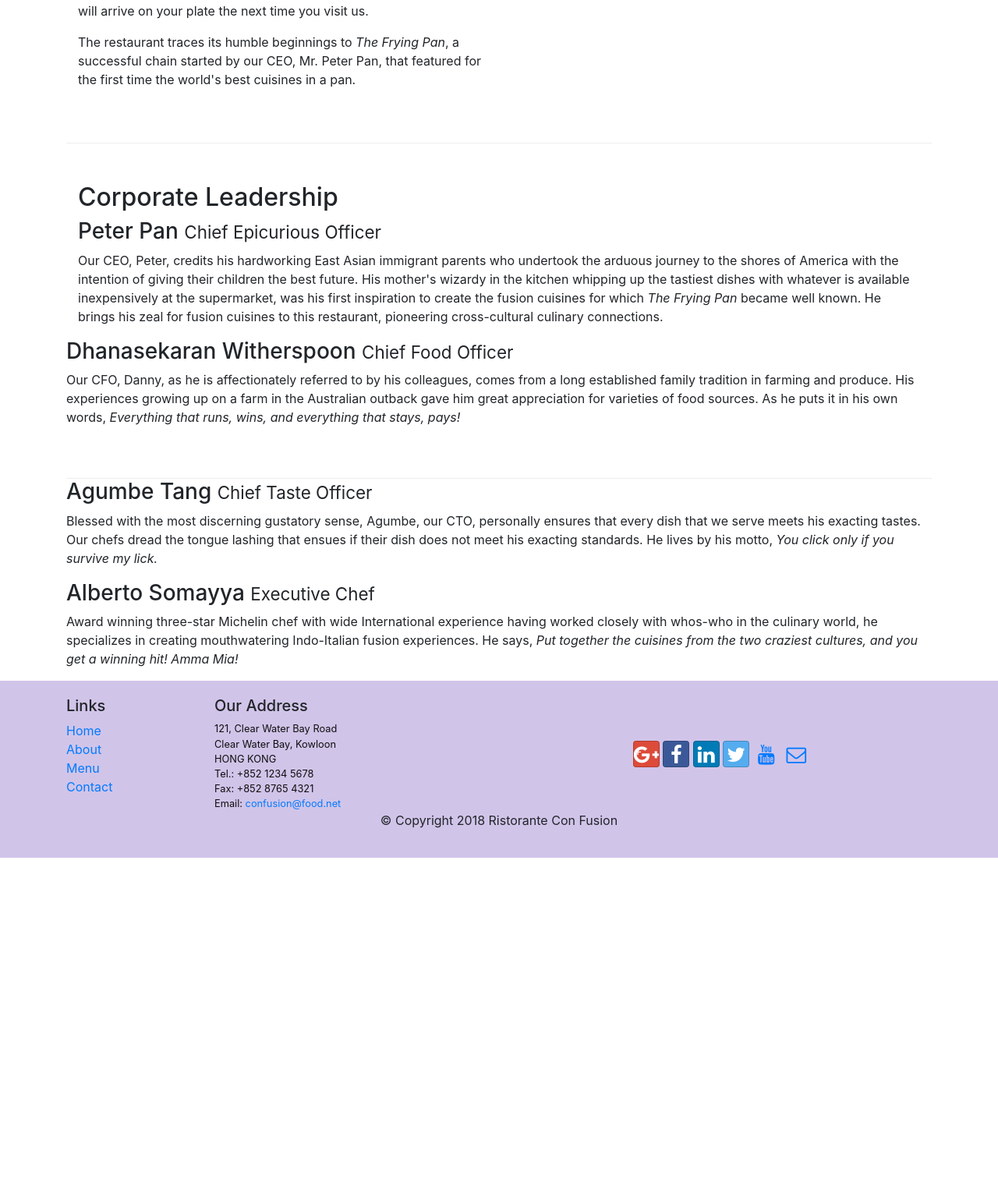
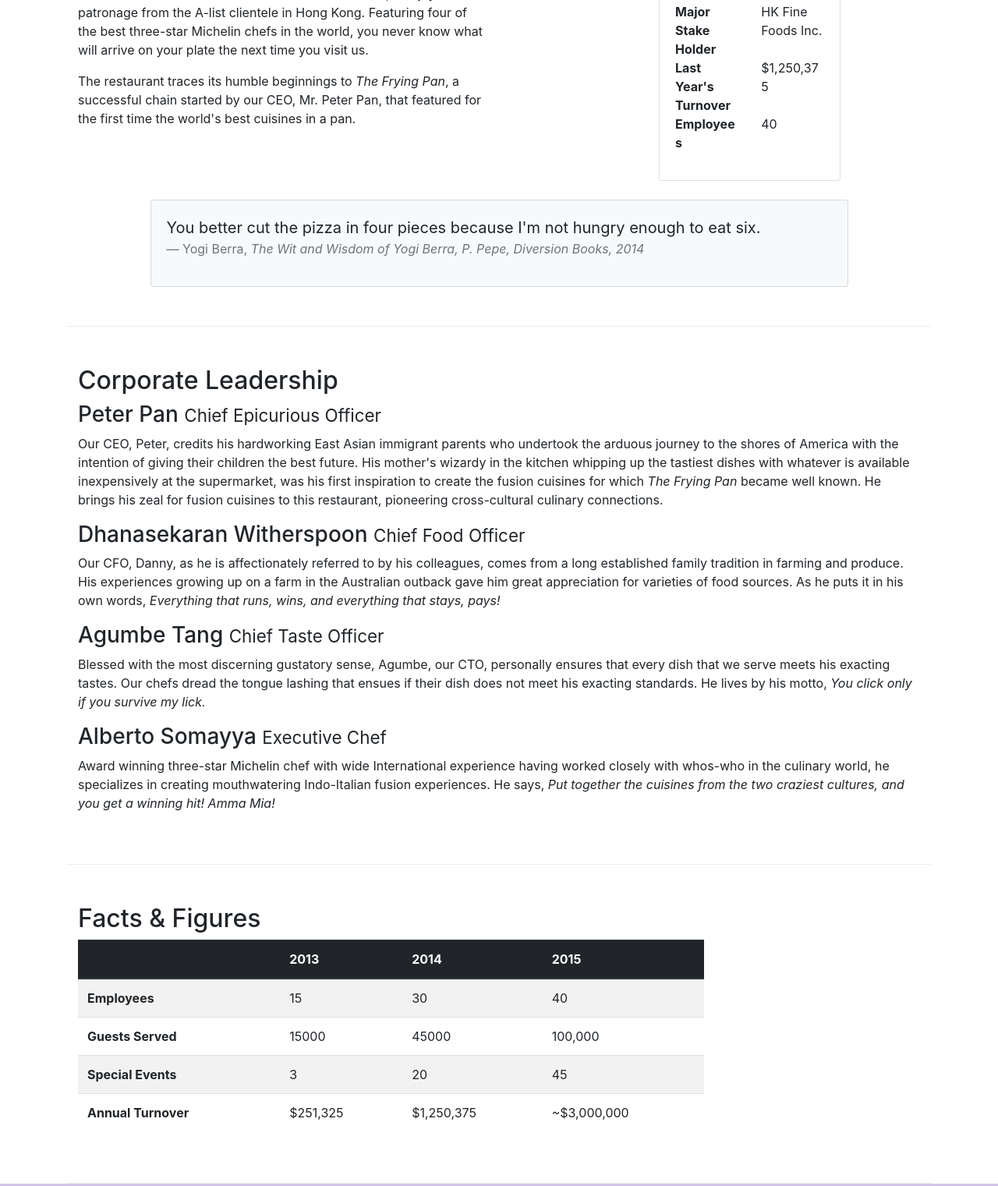
Before and after one commit to evelloso2/conFusion, a website: page aboutus.html in a window 1280 px wide. Shown: the part 681-2202 px from the top of the page at 78% size. Before the commit the page ends 1781 px from the top, so only its background shows below. Drawn offline with nearby package versions, Linux system fonts and the light colour scheme.

Commit message:
Cards e Tables

```diff
--- a/aboutus.html
+++ b/aboutus.html
@@ -66,6 +66,35 @@
                 <p>The restaurant traces its humble beginnings to <em>The Frying Pan</em>, a successful chain started by our CEO, Mr. Peter Pan, that featured for the first time the world's best cuisines in a pan.</p>
             </div>
             <div class="col-12 col-sm">
+                <div class="col-12 offset-4 col-sm-6">
+                    <div class="card">
+                        <h3 class="card-header bg-primary text-white">Facts At a Glance</h3>
+                        <div class="card-body">
+                            <dl class="row">
+                                <dt class="col-6">Started</dt>
+                                <dd class="col-6">3 Feb. 2013</dd>
+                                <dt class="col-6">Major Stake Holder</dt>
+                                <dd class="col-6">HK Fine Foods Inc.</dd>
+                                <dt class="col-6">Last Year's Turnover</dt>
+                                <dd class="col-6">$1,250,375</dd>
+                                <dt class="col-6">Employees</dt>
+                                <dd class="col-6">40</dd>
+                            </dl>
+                        </div>
+                    </div>
+                </div>
+            </div>
+            <div class="pt-4 offset-1 col-10">
+                <div class="card card-body bg-light">
+                    <blockquote class="blockquote">
+                        <p class="mb-0">You better cut the pizza in four pieces because
+                            I'm not hungry enough to eat six.</p>
+                        <footer class="blockquote-footer">Yogi Berra,
+                            <cite title="Source Title">The Wit and Wisdom of Yogi Berra,
+                            P. Pepe, Diversion Books, 2014</cite>
+                        </footer>
+                    </blockquote>
+                </div>
             </div>
         </div>
 
@@ -76,20 +105,68 @@
                 <h3>Peter Pan <small>Chief Epicurious Officer</small></h3>
 
                     <p class="d-none d-sm-block">Our CEO, Peter, credits his hardworking East Asian immigrant parents who undertook the arduous journey to the shores of America with the intention of giving their children the best future. His mother's wizardy in the kitchen whipping up the tastiest dishes with whatever is available inexpensively at the supermarket, was his first inspiration to create the fusion cuisines for which <em>The Frying Pan</em> became well known. He brings his zeal for fusion cuisines to this restaurant, pioneering cross-cultural culinary connections.</p>
-                </div>
+
                 <h3>Dhanasekaran Witherspoon <small>Chief Food Officer</small></h3>
 
                     <p class="d-none d-sm-block">Our CFO, Danny, as he is affectionately referred to by his colleagues, comes from a long established family tradition in farming and produce. His experiences growing up on a farm in the Australian outback gave him great appreciation for varieties of food sources. As he puts it in his own words, <em>Everything that runs, wins, and everything that stays, pays!</em></p>
-                </div>
+
                 <h3>Agumbe Tang <small>Chief Taste Officer</small></h3>
 
                     <p class="d-none d-sm-block">Blessed with the most discerning gustatory sense, Agumbe, our CTO, personally ensures that every dish that we serve meets his exacting tastes. Our chefs dread the tongue lashing that ensues if their dish does not meet his exacting standards. He lives by his motto, <em>You click only if you survive my lick.</em></p>
                 <h3>Alberto Somayya <small>Executive Chef</small></h3>
 
                     <p class="d-none d-sm-block">Award winning three-star Michelin chef with wide International experience having worked closely with whos-who in the culinary world, he specializes in creating mouthwatering Indo-Italian fusion experiences. He says, <em>Put together the cuisines from the two craziest cultures, and you get a winning hit! Amma Mia!</em></p>
+
+            </div>
+        </div>
+
+        <div class="row row-content">
+            <div class="col-12 col-sm-9">
+                <h2>Facts &amp; Figures</h2>
+                <div class="table-responsive">
+                    <table class="table table-striped">
+                        <thead class="thead-dark">
+                            <tr>
+                                <th>&nbsp;</th>
+                                <th>2013</th>
+                                <th>2014</th>
+                                <th>2015</th>
+                            </tr>
+                        </thead>
+                        <tbody>
+                            <tr>
+                                <th>Employees</th>
+                                <td>15</td>
+                                <td>30</td>
+                                <td>40</td>
+                            </tr>
+                            <tr>
+                                <th>Guests Served</th>
+                                <td>15000</td>
+                                <td>45000</td>
+                                <td>100,000</td>
+                            </tr>
+                            <tr>
+                                <th>Special Events</th>
+                                <td>3</td>
+                                <td>20</td>
+                                <td>45</td>
+                            </tr>
+                            <tr>
+                                <th>Annual Turnover</th>
+                                <td>$251,325</td>
+                                <td>$1,250,375</td>
+                                <td>~$3,000,000</td>
+                            </tr>
+                        </tbody>
+                    </table>
                 </div>
+
             </div>
-       </div>
+            <div class="col-12 col-sm-3">
+            </div>
+        </div>
+
 
     </div>
 
```
Also changed, not shown: contactus.html (+1 -1 lines).
